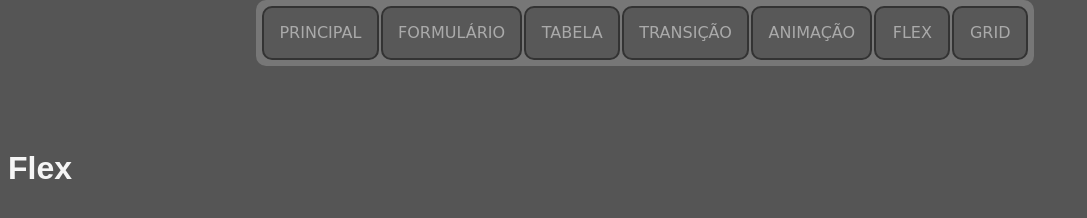
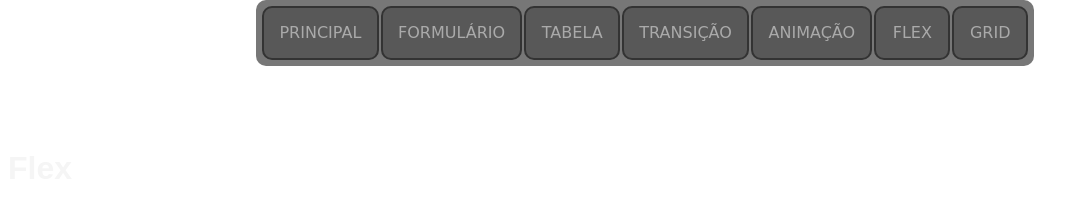
Before and after one commit to marcineiro/curso-html, a plain HTML site: page flex.html in a window 1280 px wide. Shown: the whole page, without its empty margins (0-1087 px from the left). Drawn offline with Linux system fonts and the light colour scheme.

Commit message:
Update index.css

```diff
--- a/index.css
+++ b/index.css
@@ -1,5 +1,5 @@
 *{
-    background: #555;
+    /*background: #555;*/
     color: whitesmoke;
     font-family: sans-serif;
 }
```
